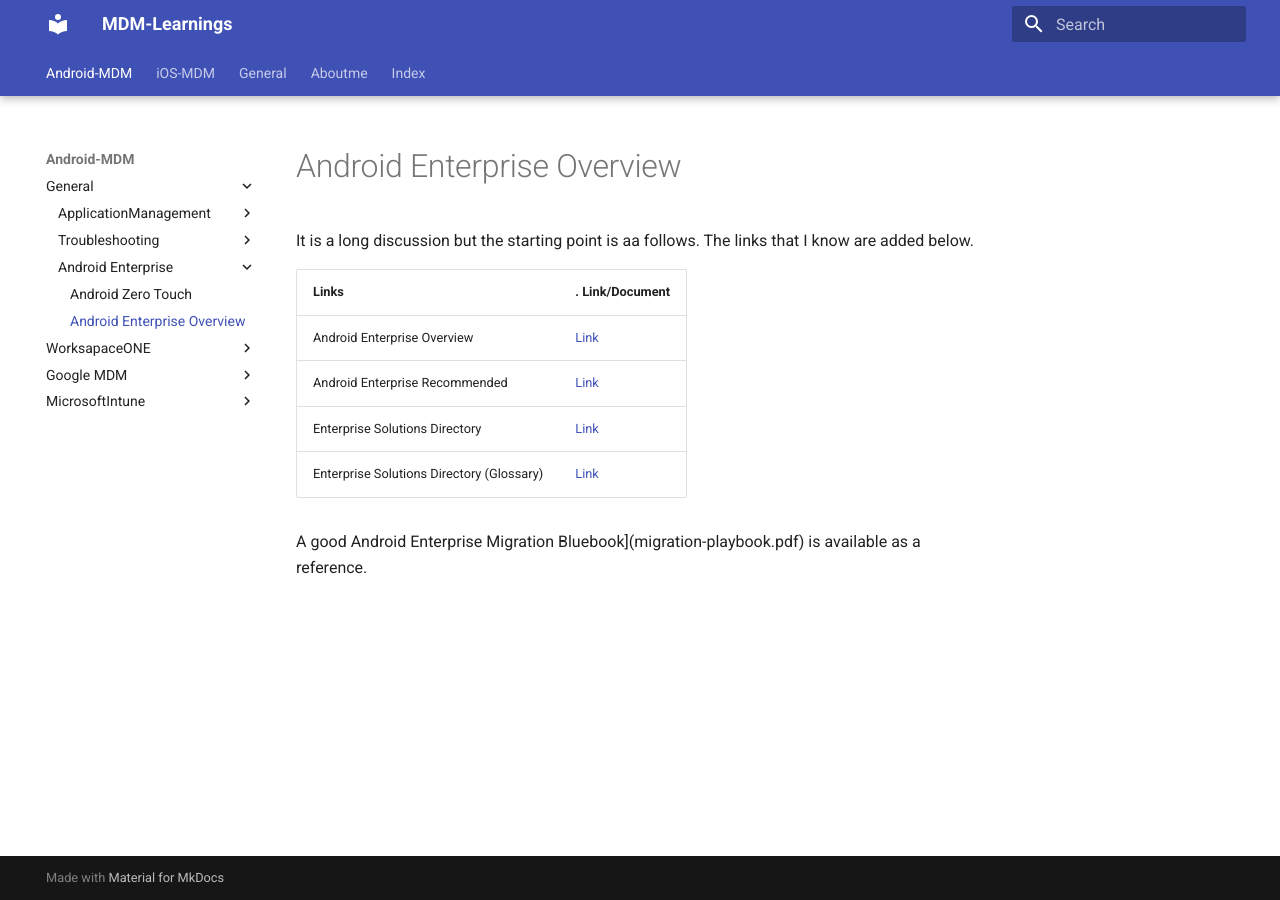
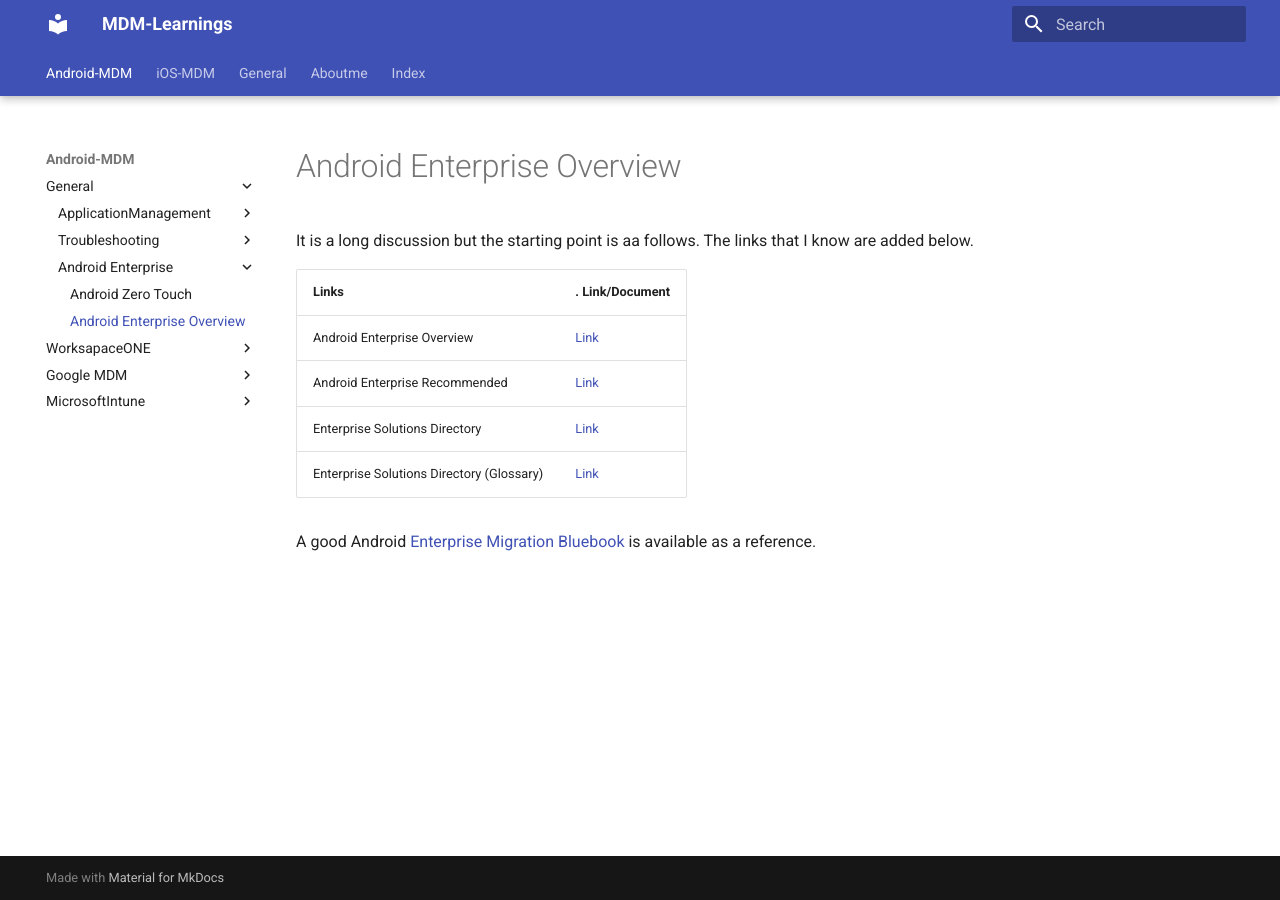
Before and after one commit to Khurrm/MDM-Learnings, an MkDocs documentation site: the page built from docs/Android_MDM/General/AndroidEnterprise/android-enterprise-overview.md, in a window 1280 px wide. Built offline with MkDocs 1.6.1 and Material for MkDocs 9.7.7, drawn with Linux system fonts in a browser that asks for light colours.

Commit message:
Update android-enterprise-overview.md

```diff
--- a/docs/Android_MDM/General/AndroidEnterprise/android-enterprise-overview.md
+++ b/docs/Android_MDM/General/AndroidEnterprise/android-enterprise-overview.md
@@ -9,4 +9,4 @@ Android Enterprise Recommended            | [Link](https://www.android.com/enter
 Enterprise Solutions Directory            | [Link](https://androidenterprisepartners.withgoogle.com/)   |
 Enterprise Solutions Directory (Glossary) | [Link](https://androidenterprisepartners.withgoogle.com/glossary/emm/#) |
 
-A good Android Enterprise Migration Bluebook](migration-playbook.pdf) is available as a reference.
+A good Android [Enterprise Migration Bluebook](migration-playbook.pdf) is available as a reference.
```
